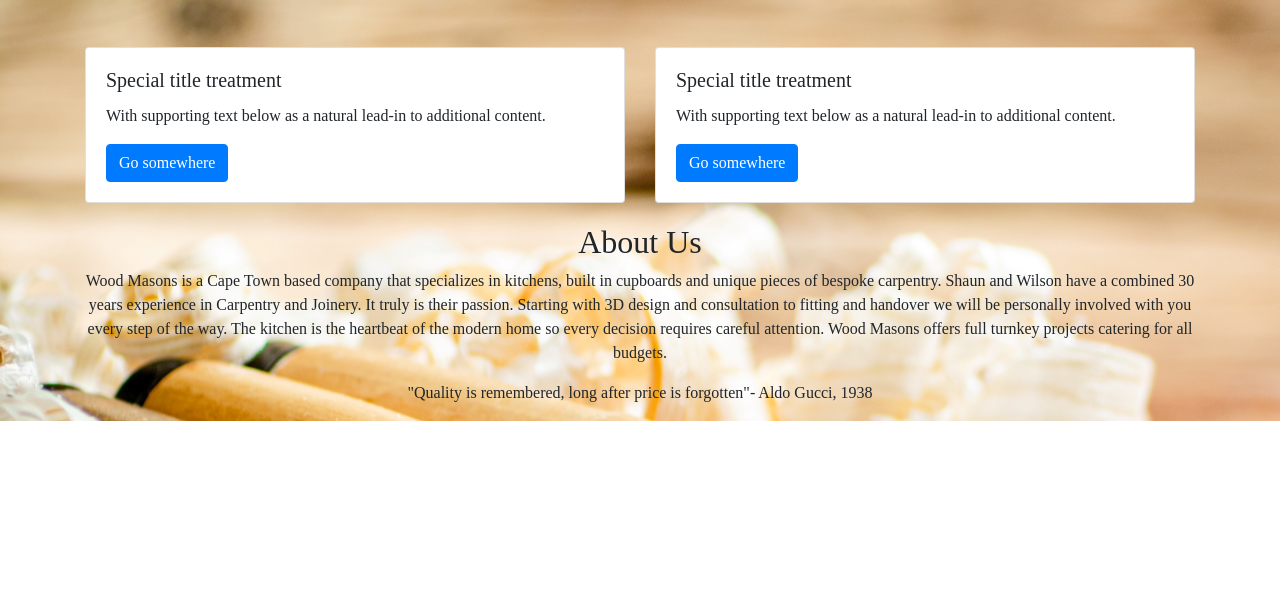
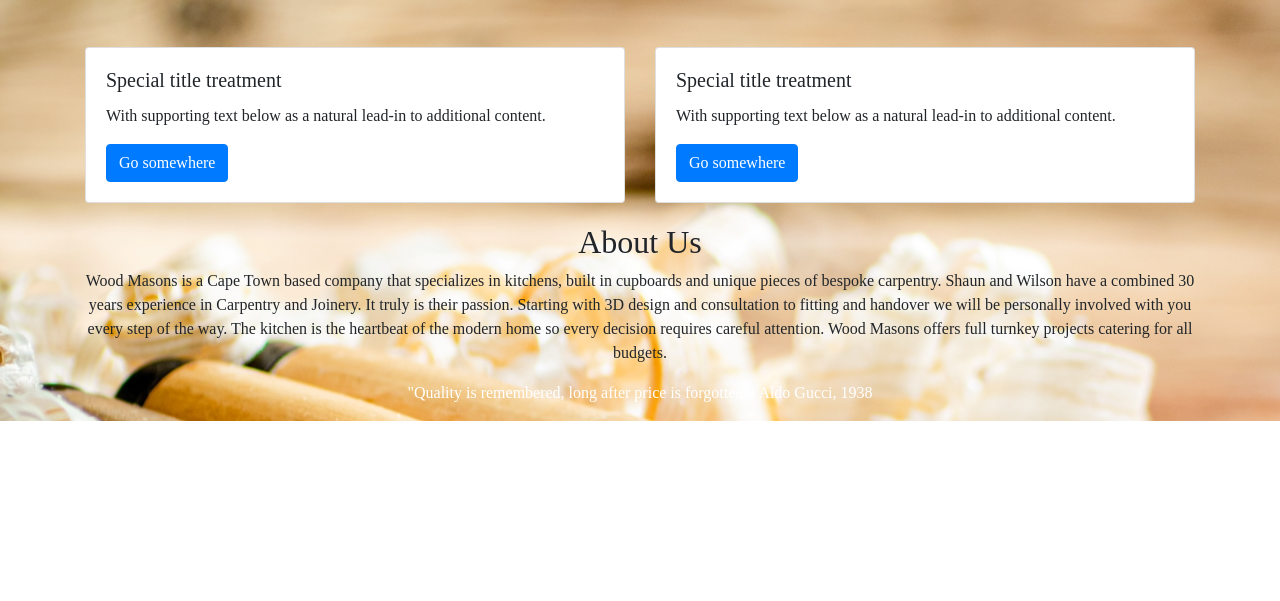
Before and after one commit to JoshVis360/JoshVis360.github.io, a PHP site: page / in a window 1280 px wide. Shown: the part 81-682 px from the top of the page. Run offline with PHP 8.4, Linux system fonts and the light colour scheme; some libraries are stand-ins or nearby versions.

Commit message:
Update styles.css

```diff
--- a/styles.css
+++ b/styles.css
@@ -78,4 +78,8 @@
 #about-us{
     text-align:center;
 }
+
+.qoute{
+    color:white;
+}
 /* End of code */
```
